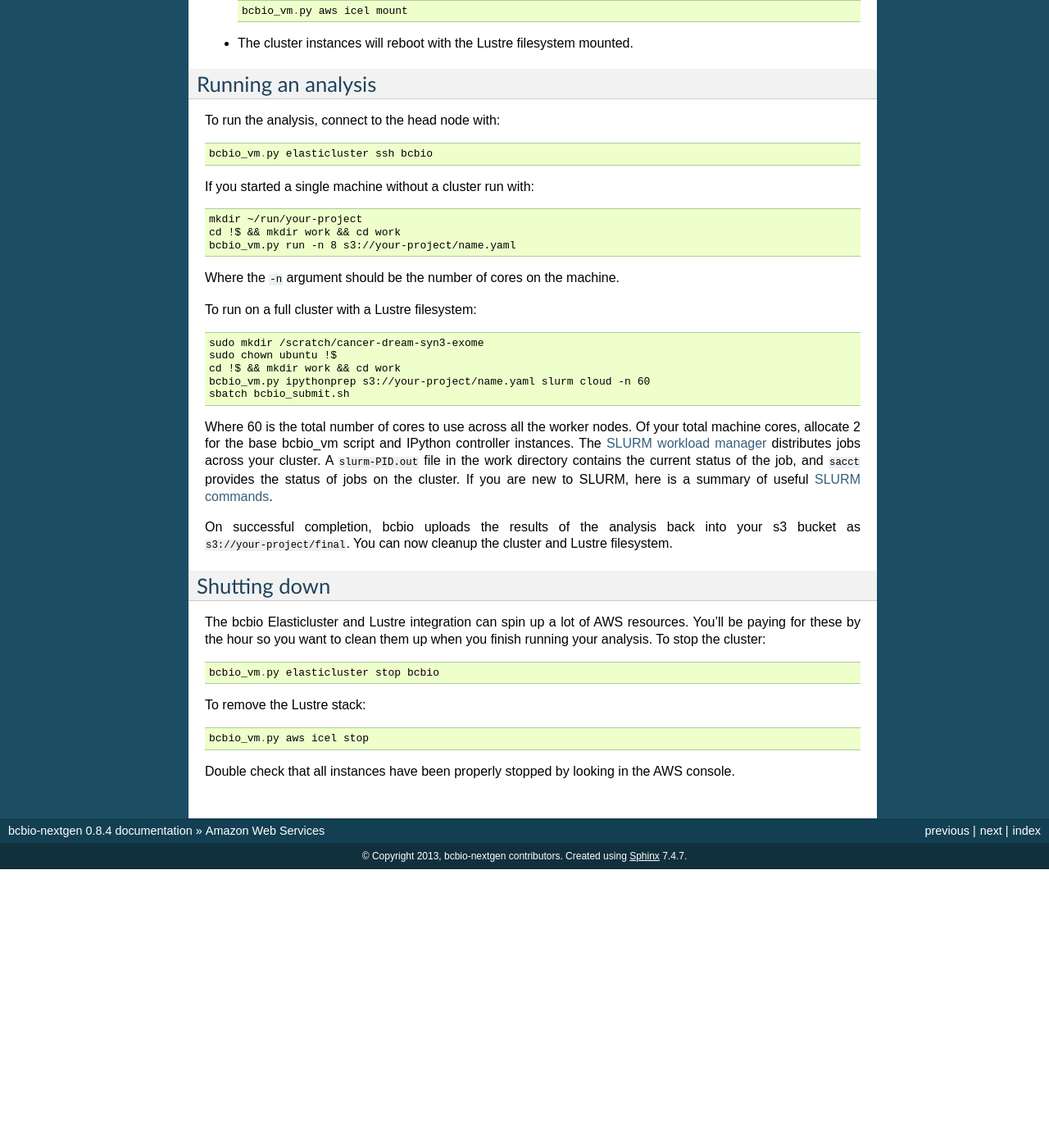
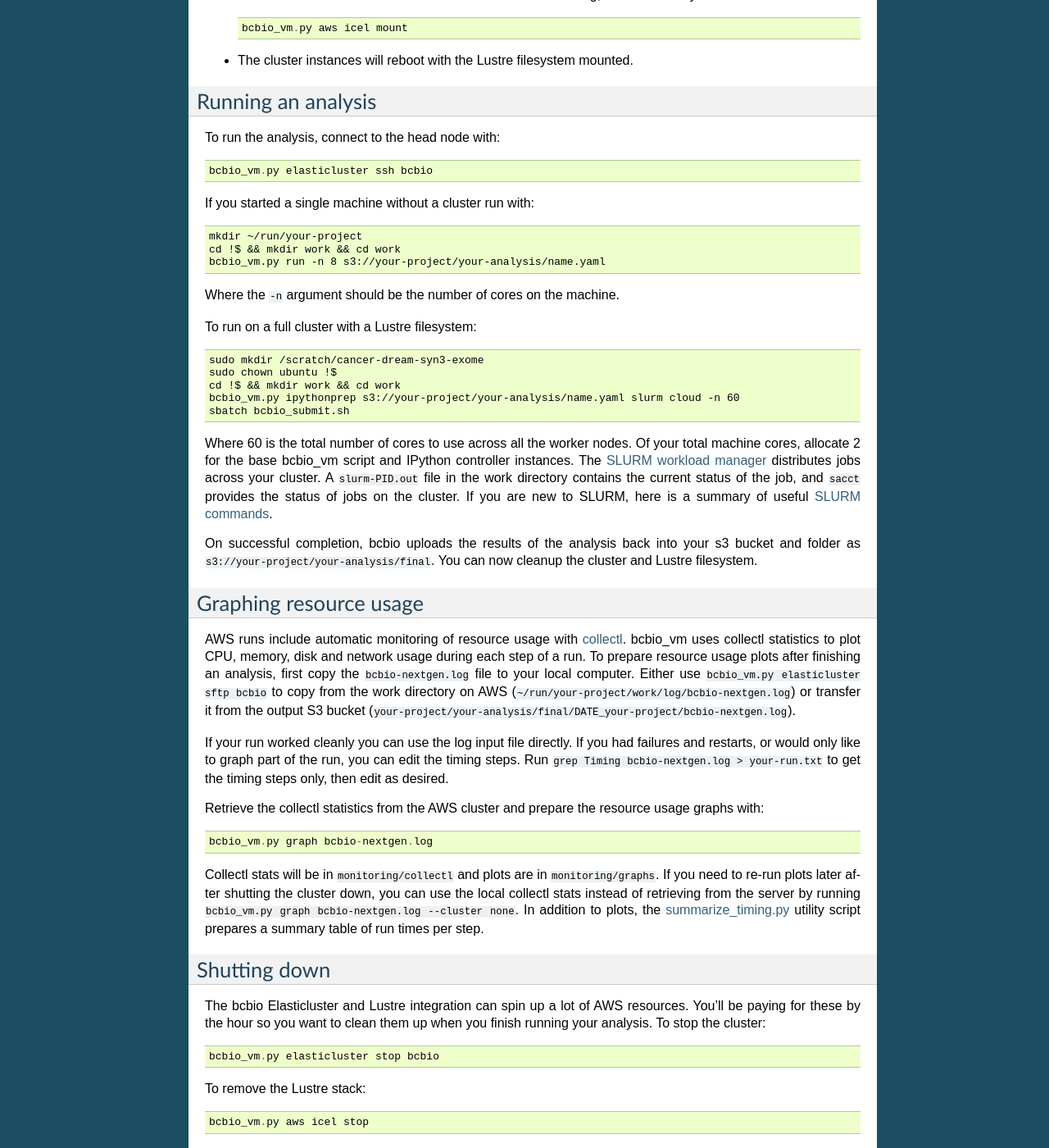
Before and after one commit to bcbio/bcbio-nextgen, a Sphinx documentation site: the page built from docs/contents/cloud.rst, in a window 1280 px wide and 1400 px high, scrolled down 3126 px. Shown: the whole window at 82% size. Built offline with Sphinx 7.4.7, drawn with Linux system fonts in a browser that asks for light colours; before the commit the page ends 4186 px from its top, so only the background shows below that; some of the changed text lies outside the part shown.

Commit message:
Cloud documentation improvements: using folders within S3 buckets, graphing and preparing resource usage for a run

```diff
--- a/docs/contents/cloud.rst
+++ b/docs/contents/cloud.rst
@@ -36,8 +36,8 @@ way to install is using `conda`_ with an isolated Python::
 Data preparation
 ================
 
-The easiest way to organize an AWS project is using an `S3 bucket
-<http://aws.amazon.com/s3/>`_. Create a unique bucket for your analysis and
+The easiest way to organize AWS projects is using an analysis folder inside an
+`S3 bucket <http://aws.amazon.com/s3/>`_. Create a bucket and folder for your analysis and
 upload fastq, BAM and, optionally, a region BED file. You can do this using the
 `AWS S3 web console <https://console.aws.amazon.com/s3/>`_,
 `the AWS cli client <http://aws.amazon.com/cli/>`_ or specialized tools
@@ -50,12 +50,12 @@ upload both of these files to S3.
 
 With that in place, prepare and upload the final configuration to S3 with::
 
-    bcbio_vm.py template s3://your-project/template.yaml s3://your-project/name.csv
+    bcbio_vm.py template s3://your-project/your-analysis/template.yaml s3://your-project/your-analysis/name.csv
 
-This will find the input files in the ``s3://your-project`` bucket, associate
+This will find the input files in the ``s3://your-project/your-analysis`` bucket, associate
 fastq and BAM files with the right samples, and add a found BED files as
 ``variant_regions`` in the configuration. It will then upload the final
-configuration back to S3 as ``s3://your-project/name.yaml``, which you can run
+configuration back to S3 as ``s3://your-project/your-analysis/name.yaml``, which you can run
 directly from a bcbio cluster on AWS.
 
 We currently support human analysis with both the GRCh37 and hg19 genomes. We
@@ -213,7 +213,7 @@ If you started a single machine without a cluster run with::
 
     mkdir ~/run/your-project
     cd !$ && mkdir work && cd work
-    bcbio_vm.py run -n 8 s3://your-project/name.yaml
+    bcbio_vm.py run -n 8 s3://your-project/your-analysis/name.yaml
 
 Where the ``-n`` argument should be the number of cores on the machine.
 
@@ -222,7 +222,7 @@ To run on a full cluster with a Lustre filesystem::
     sudo mkdir /scratch/cancer-dream-syn3-exome
     sudo chown ubuntu !$
     cd !$ && mkdir work && cd work
-    bcbio_vm.py ipythonprep s3://your-project/name.yaml slurm cloud -n 60
+    bcbio_vm.py ipythonprep s3://your-project/your-analysis/name.yaml slurm cloud -n 60
     sbatch bcbio_submit.sh
 
 Where 60 is the total number of cores to use across all the worker nodes.
@@ -234,8 +234,38 @@ status of jobs on the cluster. If you are new to SLURM, here is a summary
 of useful `SLURM commands <https://rc.fas.harvard.edu/resources/running-jobs/#Summary_of_SLURM_commands>`_.
 
 On successful completion, bcbio uploads the results of the analysis back into your s3
-bucket as ``s3://your-project/final``. You can now cleanup the cluster and
+bucket and folder as ``s3://your-project/your-analysis/final``. You can now cleanup the cluster and
 Lustre filesystem.
+
+Graphing resource usage
+=======================
+
+AWS runs include automatic monitoring of resource usage with
+`collectl <http://collectl.sourceforge.net/>`_. bcbio_vm uses collectl statistics
+to plot CPU, memory, disk and network usage during each step of a run. To
+prepare resource usage plots after finishing an analysis, first copy the
+``bcbio-nextgen.log`` file to your local computer. Either use
+``bcbio_vm.py elasticluster sftp bcbio`` to copy from the work directory on AWS
+(``~/run/your-project/work/log/bcbio-nextgen.log``) or transfer it from the
+output S3 bucket (``your-project/your-analysis/final/DATE_your-project/bcbio-nextgen.log``).
+
+If your run worked cleanly you can use the log input file directly. If you had
+failures and restarts, or would only like to graph part of the run, you can edit
+the timing steps. Run ``grep Timing bcbio-nextgen.log > your-run.txt`` to get
+the timing steps only, then edit as desired.
+
+Retrieve the collectl statistics from the AWS cluster and prepare the resource
+usage graphs with::
+
+    bcbio_vm.py graph bcbio-nextgen.log
+
+Collectl stats will be in ``monitoring/collectl`` and plots are in
+``monitoring/graphs``. If you need to re-run plots later after shutting the
+cluster down, you can use the local collectl stats instead of retrieving from
+the server by running ``bcbio_vm.py graph bcbio-nextgen.log --cluster none``.
+In addition to plots, the
+`summarize_timing.py <https://github.com/chapmanb/bcbio-nextgen/blob/master/scripts/utils/summarize_timing.py>`_
+utility script prepares a summary table of run times per step.
 
 Shutting down
 =============
--- a/requirements.txt
+++ b/requirements.txt
@@ -34,6 +34,7 @@ pybedtools>=0.6.8
 pythonpy>=0.3.6
 PyVCF>=0.6.7
 sh>=1.07
+tabulate>=0.7.3
 # To add after 0.8.5 release
 # scikit-learn>=0.15.2
 # seaborn>=0.5.0
```
Also changed, not shown: other parts of docs/contents/cloud.rst (+3 -3 lines), 1 other file.
